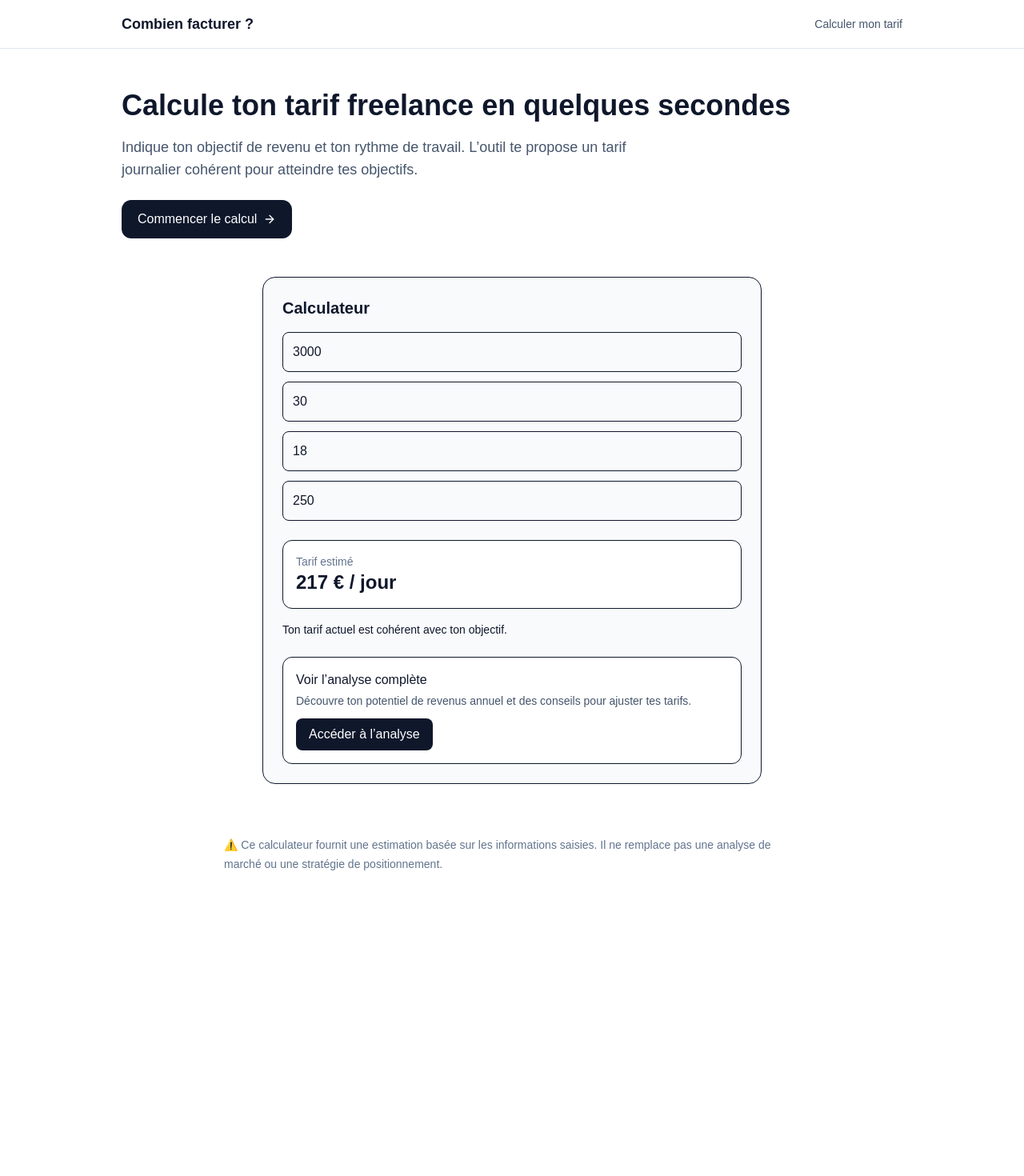
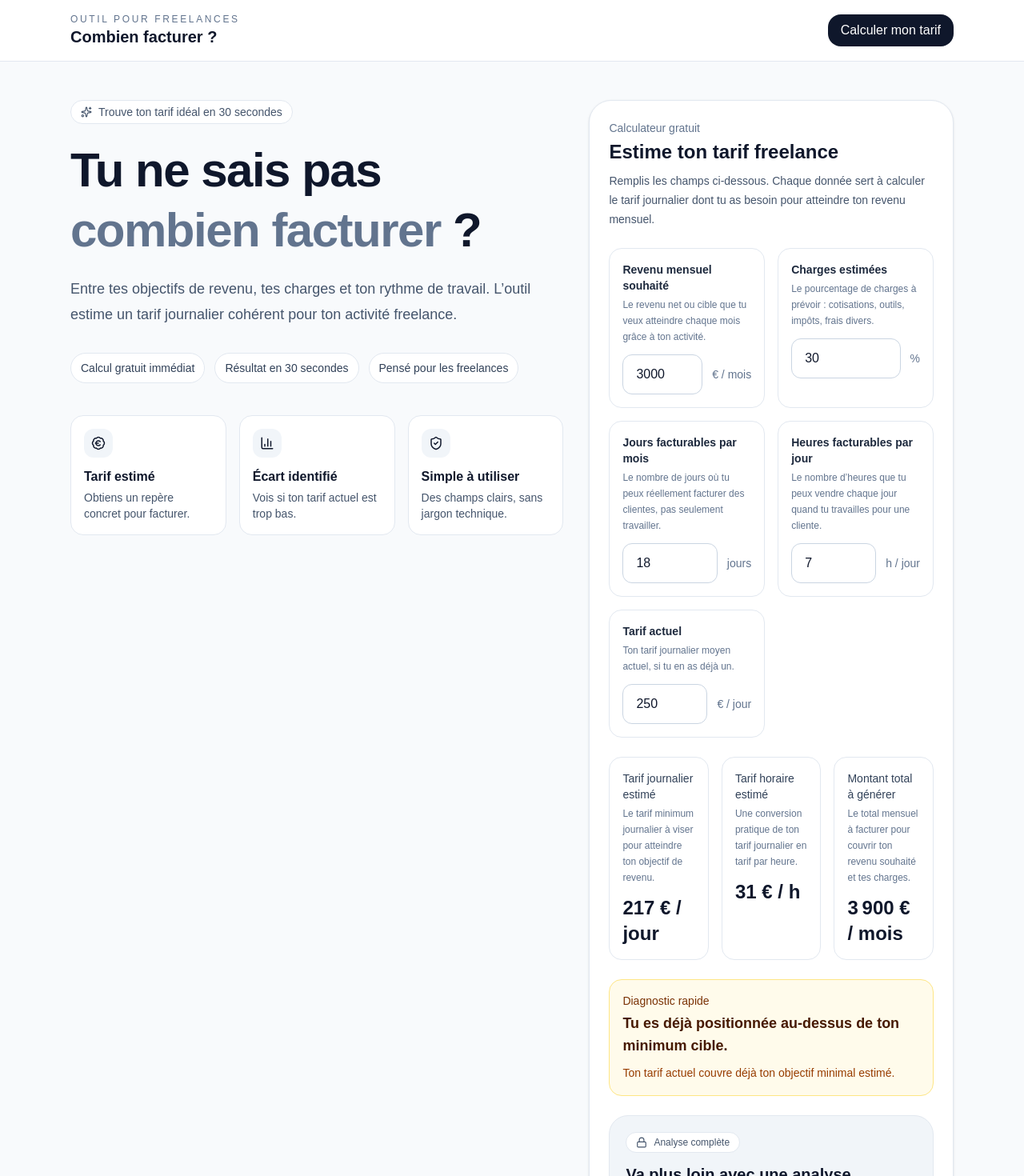
Before and after one commit to Ann-Steph/combien-facturer, a Next.js app: page / in a window 1280 px wide. Shown: the top 1470 px of the page at 80% size. Before the commit the page ends 1156 px from the top, so only its background shows below. Built offline with nearby package versions, Linux system fonts and the light colour scheme.

Commit message:
mise à jour du calculateur

```diff
--- a/app/page.js
+++ b/app/page.js
@@ -1,128 +1,318 @@
 "use client";
 
 import { useMemo, useState } from "react";
-import { ArrowRight } from "lucide-react";
+import { Check, Lock, Sparkles, ArrowRight, BadgeEuro, BarChart3, ShieldCheck, Info } from "lucide-react";
 
 export default function PricingApp() {
   return (
-    <div className="min-h-screen bg-white text-slate-900">
-      <header className="border-b border-slate-200">
-        <div className="max-w-5xl mx-auto px-6 py-4 flex justify-between items-center">
-          <h1 className="font-bold text-lg">Combien facturer ?</h1>
-          <a href="#calculateur" className="text-sm font-medium text-slate-600">Calculer mon tarif</a>
+    <div className="min-h-screen bg-slate-50 text-slate-900">
+      <header className="border-b border-slate-200 bg-white/90 backdrop-blur">
+        <div className="max-w-6xl mx-auto px-6 py-4 flex items-center justify-between">
+          <div>
+            <p className="text-xs uppercase tracking-[0.22em] text-slate-500">Outil pour freelances</p>
+            <h1 className="text-xl font-bold">Combien facturer ?</h1>
+          </div>
+          <a href="#calculateur" className="rounded-2xl bg-slate-900 text-white px-4 py-2 font-medium hover:opacity-90">
+            Calculer mon tarif
+          </a>
         </div>
       </header>
 
       <main>
-        {/* HERO */}
-        <section className="max-w-5xl mx-auto px-6 py-12">
-          <h2 className="text-4xl font-bold leading-tight">
-            Calcule ton tarif freelance en quelques secondes
-          </h2>
-          <p className="mt-4 text-lg text-slate-600 max-w-2xl">
-            Indique ton objectif de revenu et ton rythme de travail. L’outil te propose un tarif journalier cohérent pour atteindre tes objectifs.
-          </p>
-          <a href="#calculateur" className="inline-flex items-center gap-2 mt-6 bg-slate-900 text-white px-5 py-3 rounded-xl">
-            Commencer le calcul <ArrowRight size={16} />
-          </a>
+        <section className="max-w-6xl mx-auto px-6 pt-12 pb-8 grid gap-8 lg:grid-cols-[1.15fr_0.85fr] items-start">
+          <div>
+            <div className="inline-flex items-center gap-2 rounded-full border border-slate-200 bg-white px-3 py-1 text-sm text-slate-600 mb-5">
+              <Sparkles size={14} /> Trouve ton tarif idéal en 30 secondes
+            </div>
+            <h2 className="text-4xl lg:text-6xl font-bold tracking-tight leading-tight">
+              Tu ne sais pas <span className="text-slate-500">combien facturer</span> ?
+            </h2>
+            <p className="mt-5 text-lg text-slate-600 max-w-2xl leading-8">
+              Entre tes objectifs de revenu, tes charges et ton rythme de travail. L’outil estime un tarif journalier cohérent pour ton activité freelance.
+            </p>
+
+            <div className="mt-8 flex flex-wrap gap-3">
+              <Badge text="Calcul gratuit immédiat" />
+              <Badge text="Résultat en 30 secondes" />
+              <Badge text="Pensé pour les freelances" />
+            </div>
+
+            <div className="mt-10 grid gap-4 sm:grid-cols-3">
+              <FeatureMini icon={<BadgeEuro size={18} />} title="Tarif estimé" text="Obtiens un repère concret pour facturer." />
+              <FeatureMini icon={<BarChart3 size={18} />} title="Écart identifié" text="Vois si ton tarif actuel est trop bas." />
+              <FeatureMini icon={<ShieldCheck size={18} />} title="Simple à utiliser" text="Des champs clairs, sans jargon technique." />
+            </div>
+          </div>
+
+          <div id="calculateur" className="bg-white rounded-[28px] shadow-sm border border-slate-200 p-4 lg:p-6">
+            <PricingCalculator />
+          </div>
         </section>
 
-        {/* CALCULATEUR */}
-        <section id="calculateur" className="max-w-2xl mx-auto px-6 pb-16">
-          <Calculator />
-        </section>
-
-        {/* DISCLAIMER */}
-        <section className="max-w-3xl mx-auto px-6 pb-16">
-          <p className="text-sm text-slate-500 leading-6">
-            ⚠️ Ce calculateur fournit une estimation basée sur les informations saisies. Il ne remplace pas une analyse de marché ou une stratégie de positionnement.
-          </p>
+        <section className="max-w-5xl mx-auto px-6 pb-12">
+          <div className="rounded-2xl border border-slate-200 bg-white p-5 text-sm text-slate-600 leading-7 flex gap-3">
+            <Info size={18} className="mt-1 shrink-0 text-slate-400" />
+            <p>
+              Cette estimation est calculée à partir des informations que tu saisis. Elle donne un point de départ utile, mais ne remplace pas une analyse complète du marché, de ton expérience ou de ton positionnement.
+            </p>
+          </div>
         </section>
       </main>
     </div>
   );
 }
 
-function Calculator() {
-  const [income, setIncome] = useState(3000);
-  const [charges, setCharges] = useState(30);
-  const [days, setDays] = useState(18);
-  const [rate, setRate] = useState(250);
-  const [premium, setPremium] = useState(false);
+function PricingCalculator() {
+  const [monthlyIncome, setMonthlyIncome] = useState(3000);
+  const [chargeRate, setChargeRate] = useState(30);
+  const [workingDays, setWorkingDays] = useState(18);
+  const [hoursPerDay, setHoursPerDay] = useState(7);
+  const [currentRate, setCurrentRate] = useState(250);
+  const [premiumUnlocked, setPremiumUnlocked] = useState(false);
 
-  const result = useMemo(() => {
-    const total = income + income * (charges / 100);
-    const tjm = total / days;
-    const gap = tjm - rate;
-    const yearly = gap * days * 12;
+  const results = useMemo(() => {
+    const chargesAmount = monthlyIncome * (chargeRate / 100);
+    const totalToGenerate = monthlyIncome + chargesAmount;
+    const tjm = workingDays > 0 ? totalToGenerate / workingDays : 0;
+    const hourlyRate = hoursPerDay > 0 ? tjm / hoursPerDay : 0;
+    const gap = tjm - currentRate;
+    const annualGap = gap * workingDays * 12;
+    const prudentRate = tjm * 0.9;
+    const premiumRate = tjm * 1.2;
 
-    return { tjm, gap, yearly };
-  }, [income, charges, days, rate]);
+    let positioning = "Ton tarif actuel semble cohérent avec ton objectif.";
+    if (currentRate < tjm * 0.9) positioning = "Tu es probablement sous-payée par rapport à ton objectif.";
+    if (currentRate > tjm * 1.15) positioning = "Tu es déjà positionnée au-dessus de ton minimum cible.";
+
+    return {
+      chargesAmount,
+      totalToGenerate,
+      tjm,
+      hourlyRate,
+      gap,
+      annualGap,
+      prudentRate,
+      premiumRate,
+      positioning,
+    };
+  }, [monthlyIncome, chargeRate, workingDays, hoursPerDay, currentRate]);
 
   return (
-    <div className="bg-slate-50 border rounded-2xl p-6">
-      <h3 className="text-xl font-semibold mb-4">Calculateur</h3>
-
-      <div className="space-y-3">
-        <Input label="Revenu mensuel (€)" value={income} onChange={setIncome} />
-        <Input label="Charges (%)" value={charges} onChange={setCharges} />
-        <Input label="Jours travaillés / mois" value={days} onChange={setDays} />
-        <Input label="Tarif actuel (€ / jour)" value={rate} onChange={setRate} />
+    <div className="space-y-6">
+      <div>
+        <p className="text-sm font-medium text-slate-500">Calculateur gratuit</p>
+        <h3 className="text-2xl font-bold mt-1">Estime ton tarif freelance</h3>
+        <p className="text-sm text-slate-600 mt-2 leading-6">
+          Remplis les champs ci-dessous. Chaque donnée sert à calculer le tarif journalier dont tu as besoin pour atteindre ton revenu mensuel.
+        </p>
       </div>
 
-      <div className="mt-6 bg-white border rounded-xl p-4">
-        <p className="text-sm text-slate-500">Tarif estimé</p>
-        <p className="text-2xl font-bold">{format(result.tjm)} / jour</p>
+      <div className="grid gap-4 sm:grid-cols-2">
+        <Field
+          label="Revenu mensuel souhaité"
+          helper="Le revenu net ou cible que tu veux atteindre chaque mois grâce à ton activité."
+          suffix="€ / mois"
+          value={monthlyIncome}
+          onChange={setMonthlyIncome}
+          step="100"
+        />
+        <Field
+          label="Charges estimées"
+          helper="Le pourcentage de charges à prévoir : cotisations, outils, impôts, frais divers."
+          suffix="%"
+          value={chargeRate}
+          onChange={setChargeRate}
+          step="1"
+        />
+        <Field
+          label="Jours facturables par mois"
+          helper="Le nombre de jours où tu peux réellement facturer des clientes, pas seulement travailler."
+          suffix="jours"
+          value={workingDays}
+          onChange={setWorkingDays}
+          step="1"
+        />
+        <Field
+          label="Heures facturables par jour"
+          helper="Le nombre d’heures que tu peux vendre chaque jour quand tu travailles pour une cliente."
+          suffix="h / jour"
+          value={hoursPerDay}
+          onChange={setHoursPerDay}
+          step="0.5"
+        />
+        <Field
+          label="Tarif actuel"
+          helper="Ton tarif journalier moyen actuel, si tu en as déjà un."
+          suffix="€ / jour"
+          value={currentRate}
+          onChange={setCurrentRate}
+          step="10"
+        />
       </div>
 
-      <div className="mt-4 text-sm">
-        {result.gap > 0
-          ? `Tu pourrais augmenter ton tarif d’environ ${format(result.gap)} / jour.`
-          : `Ton tarif actuel est cohérent avec ton objectif.`}
+      <div className="grid gap-4 sm:grid-cols-3">
+        <ResultCard
+          label="Tarif journalier estimé"
+          helper="Le tarif minimum journalier à viser pour atteindre ton objectif de revenu."
+          value={`${formatEuro(results.tjm)} / jour`}
+        />
+        <ResultCard
+          label="Tarif horaire estimé"
+          helper="Une conversion pratique de ton tarif journalier en tarif par heure."
+          value={`${formatEuro(results.hourlyRate)} / h`}
+        />
+        <ResultCard
+          label="Montant total à générer"
+          helper="Le total mensuel à facturer pour couvrir ton revenu souhaité et tes charges."
+          value={`${formatEuro(results.totalToGenerate)} / mois`}
+        />
       </div>
 
-      {!premium ? (
-        <div className="mt-6 border rounded-xl p-4 bg-white">
-          <p className="font-medium">Voir l’analyse complète</p>
-          <p className="text-sm text-slate-600 mt-1">
-            Découvre ton potentiel de revenus annuel et des conseils pour ajuster tes tarifs.
+      <div className="rounded-2xl border border-amber-200 bg-amber-50 p-4">
+        <p className="text-sm font-medium text-amber-900">Diagnostic rapide</p>
+        <p className="mt-1 text-lg font-semibold text-amber-950">{results.positioning}</p>
+        <p className="mt-2 text-sm text-amber-800 leading-6">
+          {results.gap > 0
+            ? `Pour atteindre ton objectif, tu pourrais viser environ ${formatEuro(results.gap)} de plus par jour que ton tarif actuel.`
+            : `Ton tarif actuel couvre déjà ton objectif minimal estimé.`}
+        </p>
+      </div>
+
+      {!premiumUnlocked ? (
+        <div className="rounded-3xl border border-slate-200 p-5 bg-slate-100">
+          <div className="inline-flex items-center gap-2 rounded-full bg-white px-3 py-1 text-xs font-medium text-slate-600 border border-slate-200">
+            <Lock size={14} /> Analyse complète
+          </div>
+          <h4 className="text-xl font-semibold mt-3">Va plus loin avec une analyse détaillée</h4>
+          <p className="text-slate-600 mt-2 leading-7">
+            Découvre une fourchette de prix, ton potentiel annuel d’augmentation et quelques conseils simples pour ajuster ton positionnement.
           </p>
           <button
-            onClick={() => setPremium(true)}
-            className="mt-3 bg-slate-900 text-white px-4 py-2 rounded-lg"
+            onClick={() => setPremiumUnlocked(true)}
+            className="mt-4 inline-flex items-center gap-2 rounded-2xl bg-slate-900 px-4 py-3 text-white font-medium hover:opacity-90"
           >
-            Accéder à l’analyse
+            <Sparkles size={16} /> Voir l’analyse complète
           </button>
         </div>
       ) : (
-        <div className="mt-6 bg-slate-900 text-white p-4 rounded-xl">
-          <p className="font-semibold">Analyse</p>
-          <p className="mt-2">Potentiel annuel : {format(result.yearly)}</p>
-          <p className="text-sm mt-2">
-            Ajuste progressivement tes tarifs et teste différents positionnements pour améliorer ta rentabilité.
-          </p>
-        </div>
+        <PremiumPanel results={results} currentRate={currentRate} />
       )}
     </div>
   );
 }
 
-function Input({ label, value, onChange }) {
+function PremiumPanel({ results, currentRate }) {
+  const advice = [
+    "Présente ton tarif avec la valeur livrée, pas uniquement avec le temps passé.",
+    "Teste une légère hausse sur tes prochaines propositions commerciales.",
+    "Crée une offre plus premium si tes clientes recherchent plus d’accompagnement.",
+  ];
+
   return (
-    <input
-      type="number"
-      placeholder={label}
-      value={value}
-      onChange={(e) => onChange(Number(e.target.value))}
-      className="w-full p-3 border rounded-lg"
-    />
+    <div className="rounded-3xl bg-slate-900 text-white p-6 space-y-5">
+      <div className="flex items-center justify-between gap-4">
+        <div>
+          <p className="text-sm text-slate-300">Analyse détaillée</p>
+          <h3 className="text-2xl font-semibold mt-1">Ton potentiel de revenus</h3>
+        </div>
+        <span className="rounded-full bg-emerald-400 px-3 py-1 text-sm font-medium text-slate-950">Débloqué</span>
+      </div>
+
+      <div className="grid gap-4 sm:grid-cols-3">
+        <DarkCard label="Position prudente" value={`${formatEuro(results.prudentRate)} / jour`} />
+        <DarkCard label="Objectif central" value={`${formatEuro(results.tjm)} / jour`} />
+        <DarkCard label="Position premium" value={`${formatEuro(results.premiumRate)} / jour`} />
+      </div>
+
+      <div className="rounded-2xl bg-white/5 p-4">
+        <p className="text-sm text-slate-300">Potentiel annuel estimé</p>
+        <p className="text-3xl font-bold mt-1">
+          {results.annualGap > 0 ? formatEuro(results.annualGap) : formatEuro(0)} / an
+        </p>
+        <p className="text-sm text-slate-300 mt-2 leading-7">
+          {results.annualGap > 0
+            ? `Si tu passes progressivement de ${formatEuro(currentRate)} à ${formatEuro(results.tjm)} par jour, cet écart peut représenter ce montant sur une année.`
+            : `Ton tarif actuel est déjà au niveau ou au-dessus de l’objectif calculé.`}
+        </p>
+      </div>
+
+      <div className="grid gap-4 lg:grid-cols-2">
+        <div className="rounded-2xl bg-white/5 p-4">
+          <p className="font-semibold mb-3">Pistes d’amélioration</p>
+          <ul className="space-y-2 text-sm text-slate-300 list-disc pl-5">
+            {advice.map((item) => (
+              <li key={item}>{item}</li>
+            ))}
+          </ul>
+        </div>
+
+        <div className="rounded-2xl bg-emerald-400 text-slate-950 p-4">
+          <p className="font-semibold mb-2">Exemple de formulation</p>
+          <p className="text-sm leading-6">
+            Pour mieux refléter la valeur de mon accompagnement et le niveau de résultat attendu, mon tarif évolue à <strong>{formatEuro(results.tjm)}</strong> par jour.
+          </p>
+        </div>
+      </div>
+    </div>
   );
 }
 
-function format(val) {
+function Field({ label, helper, suffix, value, onChange, step = "1" }) {
+  return (
+    <label className="block rounded-2xl border border-slate-200 bg-white p-4">
+      <span className="block text-sm font-semibold text-slate-800">{label}</span>
+      <span className="block text-xs text-slate-500 mt-1 leading-5">{helper}</span>
+      <div className="mt-3 flex items-center gap-3">
+        <input
+          type="number"
+          step={step}
+          value={value}
+          onChange={(e) => onChange(Number(e.target.value))}
+          className="w-full rounded-xl border border-slate-300 bg-white px-4 py-3 outline-none focus:ring-2 focus:ring-slate-300"
+        />
+        <span className="shrink-0 text-sm text-slate-500">{suffix}</span>
+      </div>
+    </label>
+  );
+}
+
+function ResultCard({ label, helper, value }) {
+  return (
+    <div className="rounded-2xl border border-slate-200 bg-white p-4">
+      <p className="text-sm font-medium text-slate-700">{label}</p>
+      <p className="text-xs text-slate-500 mt-1 leading-5">{helper}</p>
+      <p className="text-2xl font-bold mt-3">{value}</p>
+    </div>
+  );
+}
+
+function DarkCard({ label, value }) {
+  return (
+    <div className="rounded-2xl bg-white/5 p-4">
+      <p className="text-sm text-slate-300">{label}</p>
+      <p className="text-2xl font-bold mt-1">{value}</p>
+    </div>
+  );
+}
+
+function FeatureMini({ icon, title, text }) {
+  return (
+    <div className="rounded-2xl border border-slate-200 bg-white p-4">
+      <div className="w-9 h-9 rounded-xl bg-slate-100 flex items-center justify-center mb-3">{icon}</div>
+      <p className="font-semibold">{title}</p>
+      <p className="text-sm text-slate-600 mt-1">{text}</p>
+    </div>
+  );
+}
+
+function Badge({ text }) {
+  return <span className="rounded-full bg-white border border-slate-200 px-3 py-2 text-sm text-slate-700">{text}</span>;
+}
+
+function formatEuro(value) {
   return new Intl.NumberFormat("fr-FR", {
     style: "currency",
     currency: "EUR",
     maximumFractionDigits: 0,
-  }).format(val);
+  }).format(Number.isFinite(value) ? value : 0);
 }
```
